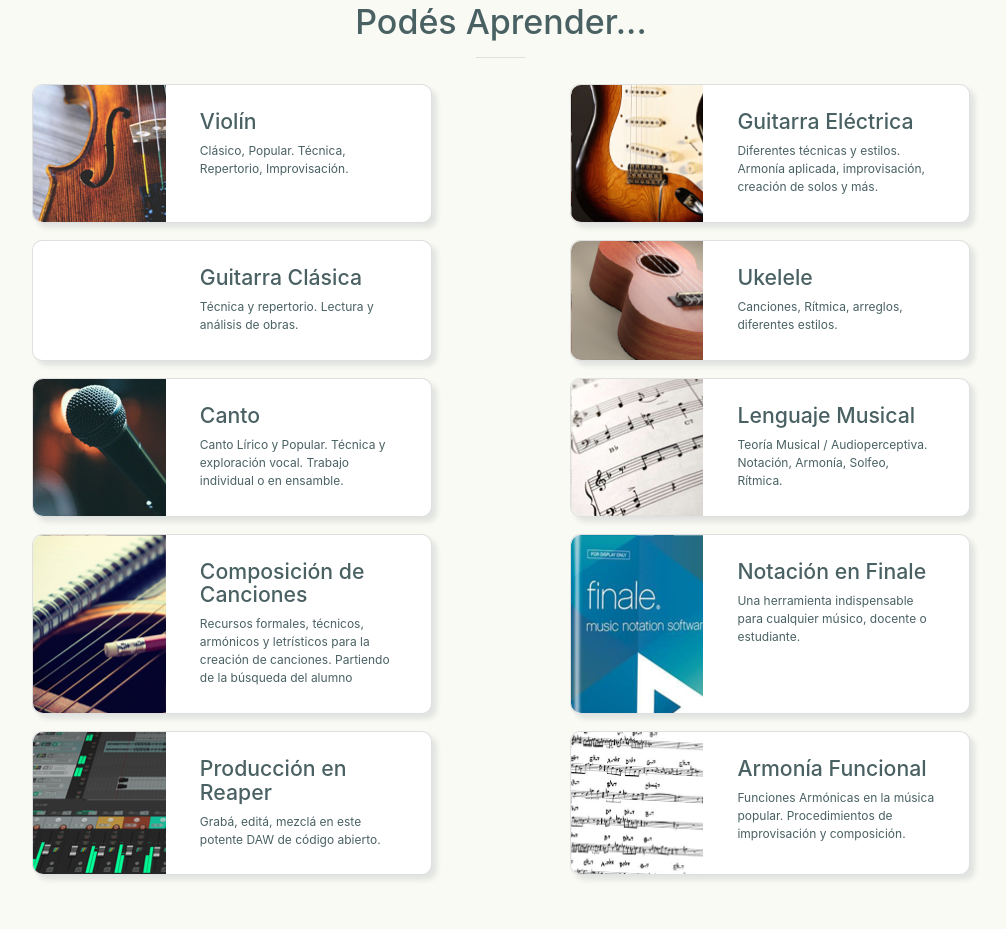
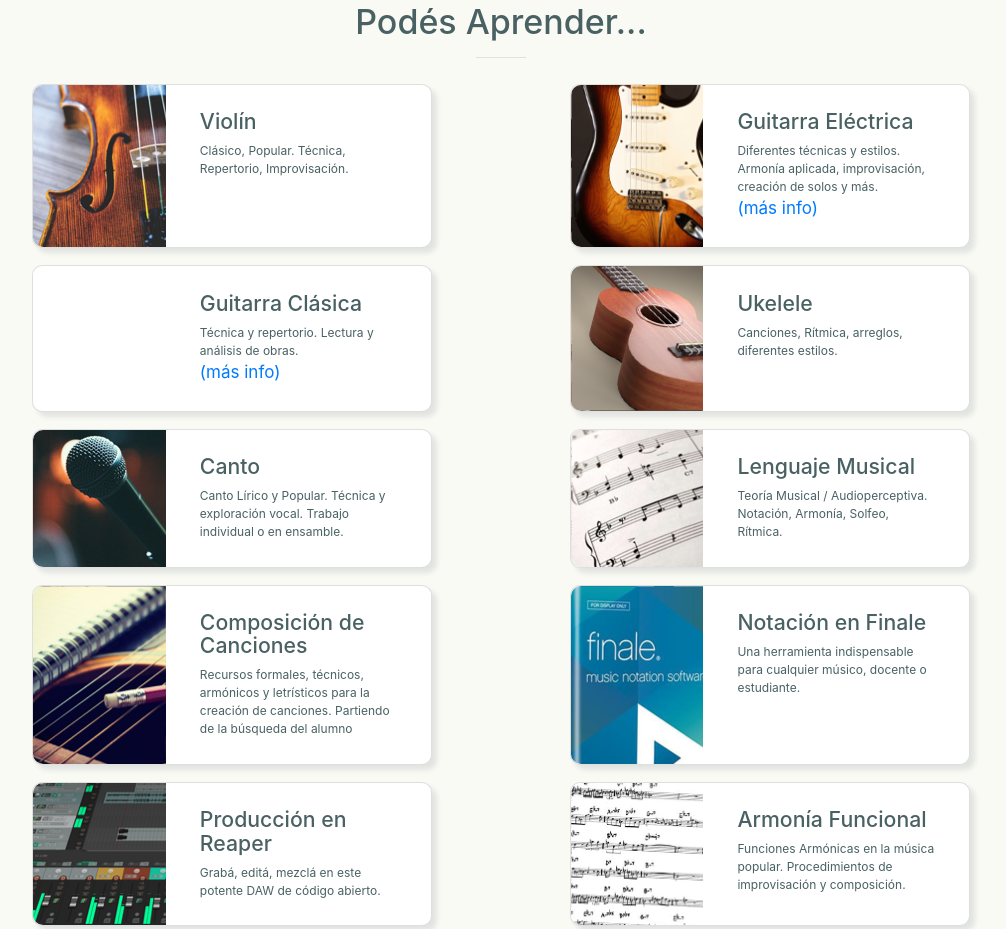
Before and after one commit to miltonzini/clasesdemusica, a website with bundled scripts: page index.html in a window 1280 px wide. Shown: the part 917-1846 px from the top of the page, without its empty margins (139-1145 px from the left). Built offline with nearby package versions, Linux system fonts and the light colour scheme; files whose address does not match are found by name.

Commit message:
navigation link

```diff
--- a/index.html
+++ b/index.html
@@ -160,7 +160,10 @@
                 </div>
                 <div class="title-total">
                   <h2>Guitarra Eléctrica</h2>
-                  <div class="desc">Diferentes técnicas y estilos. Armonía aplicada, improvisación, creación de solos y más.</div>
+                  <div class="desc">Diferentes técnicas y estilos. Armonía aplicada, improvisación, creación de solos y más.
+                  <br />
+                  <a href="guitarra/index.html"><p>(más info)</p></a>
+                  </div>
                 </div>
               </div>
             </div>
@@ -170,7 +173,9 @@
                 </div>
                 <div class="title-total">
                   <h2>Guitarra Clásica</h2>
-                  <div class="desc">Técnica y repertorio. Lectura y análisis de obras.</div>
+                  <div class="desc">Técnica y repertorio. Lectura y análisis de obras.
+                  <br />
+                  <a href="guitarra/index.html"><p>(más info)</p></a></div>
                 </div>
               </div>
             </div>
--- a/sass/_cursos.sass
+++ b/sass/_cursos.sass
@@ -37,6 +37,8 @@ section#cursos
       margin-right: 0.2em
     @media (min-width: 992px)
       min-width: 396px
+    p
+      margin-bottom: 0
 
   .card h2
     font-size: 1.25em
```
Also changed, not shown: guitarra/index.html (+1 -1 lines), css/creative.css.
